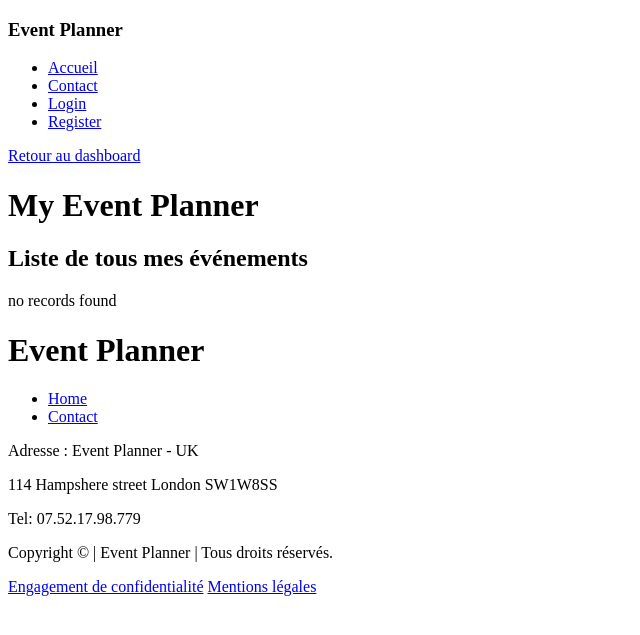
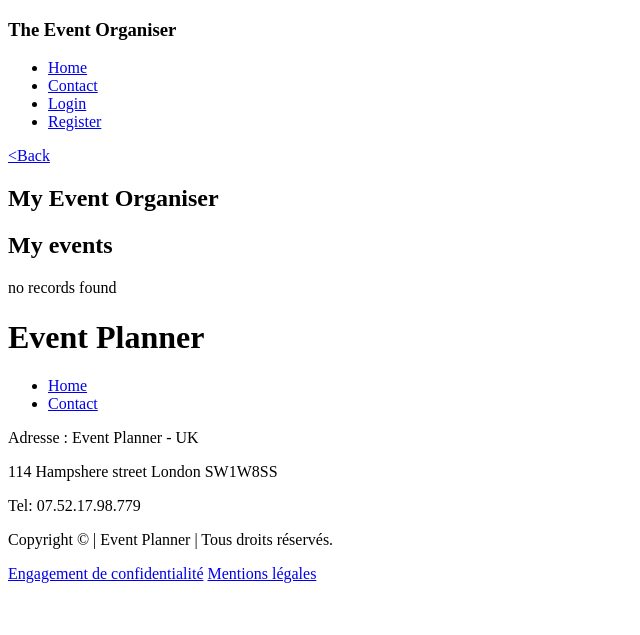
Before and after one commit to KrasimiraYordanova/TheEventsOrganiser, a Symfony app: template templates/user_eventlist/index.html.twig in a window 1280 px wide. Shown: the top 635 px of the page, without its empty margins (0-640 px from the left). Run offline with Twig, Linux system fonts and the light colour scheme; the template is opened without the code that fills it, so the values that code supplies are empty; some libraries are stand-ins or nearby versions.

Commit message:
css, html updates

```diff
--- a/assets/app.js
+++ b/assets/app.js
@@ -13,5 +13,5 @@ import './bootstrap';
 
 import './js/app/eventMenu.js';
 import './js/app/dropdownonclick.js';
-import './js/script.js';
-import './js/main.js';
+import './js/app/script.js';
+import './js/app/main.js';
--- a/templates/base.html.twig
+++ b/templates/base.html.twig
@@ -15,23 +15,21 @@
     </head>
     <body>
 
-
-    <nav class="nav nav__header">
-        <h3 class="dashboard-tertiary nav__logo">Event Planner</h3>
-        <!-- <img src="images/GAIA-FINAL-LOGO.png" alt="GAIA" class="nav__logo" id="logo" data-version-number="3.0" /> -->
+     <header class="head">
+        <h3 class="head__logotype">The Event Organiser</h3>
+        <nav class="nav">
             <ul class="nav__links">
                 <li class="nav__item">
-                <a href="{{ path('front_index') }}" id="0" data-anchor="0" class="nav__link">Accueil</a>
+                    <a href="{{ path('front_index') }}" id="0" data-anchor="0" class="nav__link">Home</a>
                 </li>
                 <li class="nav__item">
                     <a href="{{ path('front_contact') }}" id="1" data-anchor="1"
-                    class="nav__link nav__link--btn btn--show-modal">Contact</a>
+                        class="nav__link">Contact</a>
                 </li>
-
 
                 {% if is_granted('IS_AUTHENTICATED_FULLY') %}
                 <li class="nav__item dropdown">
-                <a href="#" id="4" data-anchor="4" class="nav__link"><i class="fa-solid fa-user"></i></a>
+                    <a href="#" id="4" data-anchor="4" class="nav__link"><i class="nav__icon fa-solid fa-user"></i></a>
                     <ul class="dropdown-menu hidden">
                         <li><a class="dropdown-menu__link" href="{{ path('app_maindashboard') }}">Dashboard</a></li>
                         <li><a class="dropdown-menu__link" href="{{ path('app_edit_user' , {'id': user.id}) }}">Account</a></li>
@@ -49,6 +47,7 @@
 
             </ul>
         </nav>
+    </header>
 
     {% block nav %}
     {% endblock %}
@@ -62,10 +61,10 @@
         <div class="footer__top">
             <h1 class="hero-title">Event Planner</h1>
 
-            <div class="social">
-                <a class="social__anchor" href="#" target="_blank"><i class="icon fa-brands fa-linkedin"></i></a>
-                <a class="social__anchor" href="#" target="_blank"><i class="icon fa-brands fa-twitter"></i></i></a>
-                <a class="social__anchor" href="#" target="_blank"><i class="icon fa-solid fa-envelope"></i></a>
+            <div class="footer__social">
+                <a class="footer__social-anchor" href="#" target="_blank"><i class="footer__social-icon fa-brands fa-linkedin"></i></a>
+                <a class="footer__social-anchor" href="#" target="_blank"><i class="footer__social-icon fa-brands fa-twitter"></i></i></a>
+                <a class="footer__social-anchor" href="#" target="_blank"><i class="footer__social-icon fa-solid fa-envelope"></i></a>
             </div>
         </div>
 
@@ -82,19 +81,17 @@
             </div>
 
             <div class="footer__address">
-                <p><span class="strong">Adresse</span class="strong"> : Event Planner - UK</p>
-                <p>114 Hampshere street London SW1W8SS</p>
-                <p><span class="strong">Tel: 07.52.17.98.779</span class="strong"></p>
+                <p class="footer__address-p"><span class="strong">Adresse</span class="strong"> : Event Planner - UK</p>
+                <p class="footer__address-p">114 Hampshere street London SW1W8SS</p>
+                <p class="footer__address-p"><span class="strong">Tel: 07.52.17.98.779</span class="strong"></p>
             </div>
         </div>
 
         <div class="footer__rights">
-            <p>
-                Copyright &copy; <span class="yearJS"></span> | Event Planner | Tous droits réservés.
-            </p>
-            <p>
-                <a class="footer__rights__anchor footer__rights__anchor--1" href="politics.html">Engagement de
-                    confidentialité</a> <a class="footer__rights__anchor" href="legals.html">Mentions légales</a>
+            <p class="footer__rights-p">Copyright &copy; <span class="yearJS"></span> | Event Planner | Tous droits réservés.</p>
+            <p class="footer__rights-p">
+                <a class="footer__rights-anchor footer__rights-anchor--1" href="politics.html">Engagement de confidentialité</a>
+                <a class="footer__rights-anchor footer__rights-anchor--2" href="legals.html">Mentions légales</a>
             </p>
         </div>
 
--- a/templates/user_eventlist/_delete_form.html.twig
+++ b/templates/user_eventlist/_delete_form.html.twig
@@ -1,4 +1,4 @@
 <form style="display:inline-block" method="post" action="{{ path('app_user_eventlist_delete', {'id': event_list.id}) }}" onsubmit="return confirm('Are you sure you want to delete this item?');">
     <input type="hidden" name="_token" value="{{ csrf_token('delete' ~ event_list.id) }}">
-    <button><i class="fa-solid fa-trash"></i></button>
+    <button class="items-container__a items-container__a--2"><i class="fa-solid fa-trash"></i></button>
 </form>
--- a/templates/user_eventlist/index.html.twig
+++ b/templates/user_eventlist/index.html.twig
@@ -4,36 +4,36 @@
 
 {% block body %}
 
-    <div class="dashboard-center-container">
-        <a href="{{ path('app_maindashboard') }}" class="back-dashboard">Retour au dashboard</a>
-        <h1 class="dashboard-title">My Event Planner</h1>
-        <div class="bkgrnd-block">
-                    <h2 class="dashboard-secondary">Liste de tous mes événements</h2>
-                    {% for event_list in event_lists %}
-                    <div class="item-list">
-                        <div class="item-list-single">
-                            <p class="eitem-parag"><a class="eitem-parag-link" href="{{ path('app_user_eventdashboard', {id: event_list.id}) }}">{{ event_list.eventName }}</a></p>
-                            <p class="eitem-parag">{{ event_list.eventDate ? event_list.eventDate|date('Y-m-d') : '' }}</p>
-                            <p class="eitem-parag">{{ event_list.eventBudget |format_currency('EUR') }}</p>
-                            <p class="eitem-parag">{{ event_list.eventLocation }}</p>
-                            {% if event_list.image %}
-                            <div class="eitem-parag eimage-box">
-                            <img class="event-image" src="{{ asset('uploads/eventImage/'~ event_list.image )}}">
-                            </div>
-                            {% endif %}
-                            <div class="action-buttons">
-                                {# <p><a href="{{ path('app_user_eventlist_edit', {'id': event_list.id}) }}">
-									<i class="icon fa-solid fa-pen"></i></a></p> #}
-                                <p>{{ include('user_eventlist/_delete_form.html.twig') }}</p>
+     <section class="dashboard-container">
+        <div class="items-container">
+            <div class="items-container__top">
+                <p class="items-container__back"><a class="items-container__a items-container__a--2" href="{{ path('app_maindashboard') }}">&lt;Back</a></p>
+                <h1 class="title">My Event Organiser</h1>
+            </div>
+            <div class="bkgrnd-block ">
+                <div class="items-container__item-space">
+                    <h2 class="items-container__item-title">My events</h2>
+                </div>
+                {% for event_list in event_lists %}
+                <div class="items-container__bkgrnd-block items-container__flex">
+                    <div class="items-container__item-info">
+                        <div class="items-container__additionl3">
+                            <div class="items-container__additional">
+                                <p class="items-container__item-parag"><a class="" href="{{ path('app_user_eventdashboard', {id: event_list.id}) }}">{{ event_list.eventName }}</a></p>
+                                <p class="items-container__item-parag">{{ event_list.eventDate ? event_list.eventDate|date('Y-m-d') : '' }}</p>
+                                <p class="items-container__item-parag">{{ event_list.eventBudget |format_currency('EUR') }}</p>
+                                <p class="items-container__item-parag">{{ event_list.eventLocation }}</p>
+                                <p class="items-container__item-parag"><img src="{{ asset('uploads/eventImage/'~ event_list.image )}}" alt=""></p>
+                                <p class="items-container__p"{{ include('user_eventlist/_delete_form.html.twig') }}</p>
                             </div>
                         </div>
                     </div>
-                             {% else %}
-                             <p>no records found</p>
-                             {% endfor %}
-                        </div>
-                    </div>
+                {% else %}
+                    <p>no records found</p>
+                {% endfor %}
+                </div>
             </div>
         </div>
-    </div>
+    </section>
+
 {% endblock %}
--- a/templates/user_guest/index.html.twig
+++ b/templates/user_guest/index.html.twig
@@ -30,7 +30,7 @@
                             <p class="items-container__item-parag">{{ guest.diet }}</p>
                         </div>
                         <div class="items-container__action-buttons">
-                            <p class="items-container__p"><a href="{{ path('app_user_guest_edit', {'id': eventList.id, 'guest_id': guest.id}) }}" class="items-container__a items-container__a--1"><i class="icon fa-solid fa-pen"></i></a>
+                            <p class="items-container__p"><a href="{{ path('app_user_guest_edit', {'id': eventList.id, 'guest_id': guest.id}) }}" class="items-container__a items-container__a--1"><i class="icon fa-solid fa-pen"></i></a></p>
                             <p class="items-container__p">{{ include('user_guest/_delete_form.html.twig') }}</p>
                         </div>
                     </div>
@@ -38,7 +38,7 @@
                     <p>no result found</p>
                 {% endfor %}
                 </div>
-                <p>* Ajouter d'abord une table avant d'insérer l'invitée, si vous voulez choisir sa table tout de suite
+                <p>*First add a table to be able to sit a guest on one</p>
 
             </div>
             <a href="{{ path('app_user_guest_new', {'id': eventList.id}) }}" class="btn btn-item">Add checklist</a>
--- a/templates/user_picture/_delete_form.html.twig
+++ b/templates/user_picture/_delete_form.html.twig
@@ -1,4 +1,4 @@
 <form style="display:inline-block" method="post" action="{{ path('app_user_picture_delete', {'id': eventList.id, 'picture_id': picture.id}) }}" onsubmit="return confirm('Are you sure you want to delete this item?');">
     <input type="hidden" name="_token" value="{{ csrf_token('delete' ~ picture.id) }}">
-    <button><i class="abs fa-solid fa-xmark"></i></button>
+    <button><i class="event-photos__delete fa-solid fa-xmark"></i></button>
 </form>
--- a/templates/user_tabletab/_delete_form.html.twig
+++ b/templates/user_tabletab/_delete_form.html.twig
@@ -1,4 +1,4 @@
 <form style="display:inline-block" method="post" action="{{ path('app_user_tabletab_delete', {'id': eventList.id, 'tabletab_id': tabletab.id}) }}" onsubmit="return confirm('Are you sure you want to delete this item?');">
     <input type="hidden" name="_token" value="{{ csrf_token('delete' ~ tabletab.id) }}">
-    <button class=""><i class="fa-solid fa-trash"></i></button>
+    <button class="items-container__a items-container__a--2"><i class="fa-solid fa-trash"></i></button>
 </form>
```
Also changed, not shown: migrations/Version20230117132416.php (deleted, +0 -31 lines), templates/registration/register.html.twig (+37 -22 lines), templates/user_maindashboard/index.html.twig (+21 -21 lines), templates/user_picture/index.html.twig (+12 -9 lines), templates/user_tabletab/new.html.twig (+15 -9 lines), templates/user_website/index.html.twig (+26 -45 lines), templates/user_website/theme.html.twig (+19 -21 lines). Lines whose indentation alone changed are shown as unchanged.
